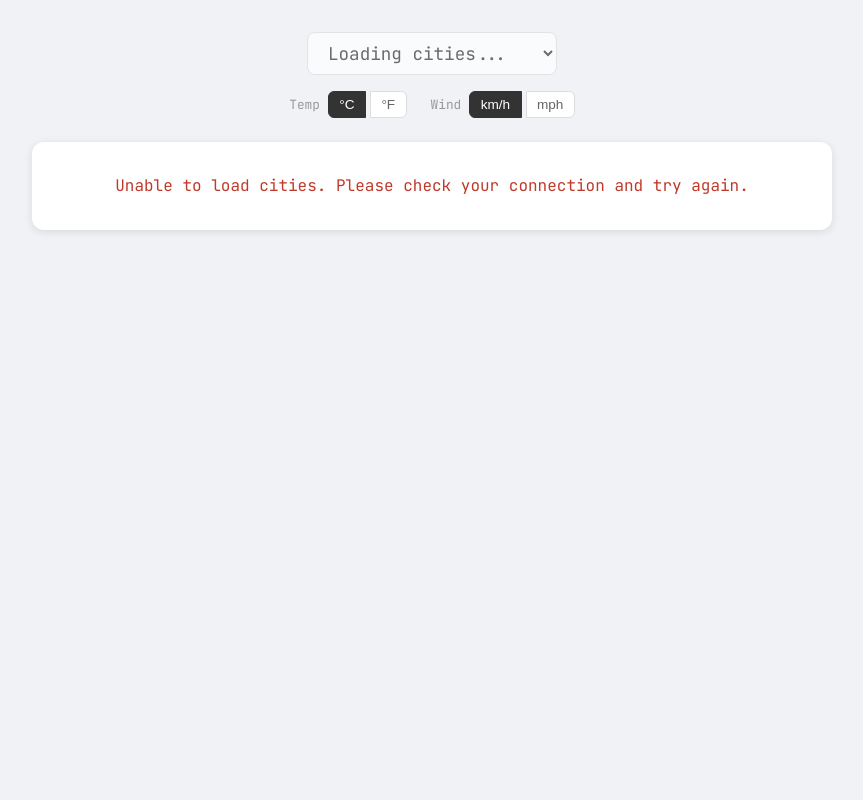
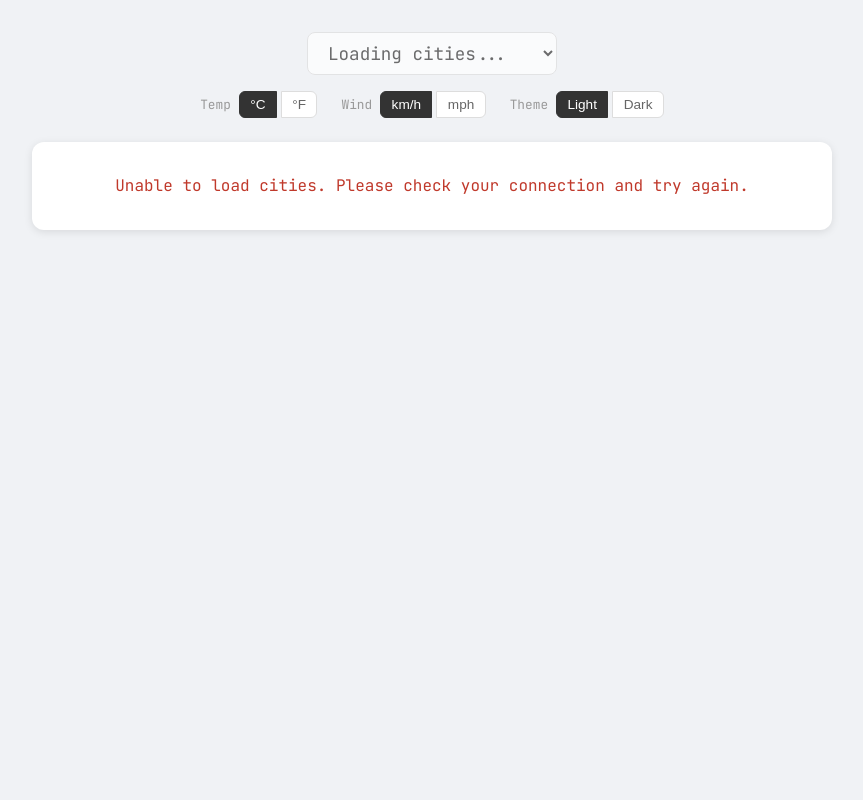
Before and after one commit to pyneCPH/demo-python-sdd, a Python web app: template templates/index.html in a window 1280 px wide. Shown: the whole page, without its empty margins (208-1071 px from the left). Run offline with Jinja, Linux system fonts and the light colour scheme; the template is opened without the code that fills it, so the values that code supplies are empty.

Commit message:
SDD-54: feat dark mode toggle for weather web UI
Add theme toggle (Light/Dark) alongside existing unit toggles using CSS
custom properties. Theme preference persists via localStorage with early
script in <head> to prevent flash of wrong theme on load.

Co-Authored-By: Claude <noreply@anthropic.com>

```diff
--- a/templates/index.html
+++ b/templates/index.html
@@ -4,15 +4,65 @@
     <meta charset="UTF-8">
     <meta name="viewport" content="width=device-width, initial-scale=1.0">
     <title>Weather</title>
+    <script>
+        (function() {
+            var theme = localStorage.getItem("theme") || "light";
+            if (theme === "dark") {
+                document.documentElement.setAttribute("data-theme", "dark");
+            }
+        })();
+    </script>
     <link rel="preconnect" href="https://fonts.googleapis.com">
     <link rel="preconnect" href="https://fonts.gstatic.com" crossorigin>
     <link href="https://fonts.googleapis.com/css2?family=JetBrains+Mono:wght@300;400;600&display=swap" rel="stylesheet">
     <style>
+        :root {
+            --bg-color: #f0f2f5;
+            --card-bg: #fff;
+            --card-shadow: rgba(0, 0, 0, 0.1);
+            --text-primary: #111;
+            --text-secondary: #333;
+            --text-muted: #555;
+            --text-condition: #666;
+            --text-label: #999;
+            --border-color: #ddd;
+            --border-light: #eee;
+            --select-bg: #fff;
+            --select-color: #333;
+            --toggle-bg: #fff;
+            --toggle-color: #666;
+            --toggle-active-bg: #333;
+            --toggle-active-color: #fff;
+            --error-color: #c0392b;
+            --error-bg: #fff;
+        }
+
+        [data-theme="dark"] {
+            --bg-color: #1a1a2e;
+            --card-bg: #16213e;
+            --card-shadow: rgba(0, 0, 0, 0.3);
+            --text-primary: #e0e0e0;
+            --text-secondary: #c0c0c0;
+            --text-muted: #a0a0a0;
+            --text-condition: #b0b0b0;
+            --text-label: #888;
+            --border-color: #2a2a4a;
+            --border-light: #2a2a4a;
+            --select-bg: #16213e;
+            --select-color: #e0e0e0;
+            --toggle-bg: #16213e;
+            --toggle-color: #a0a0a0;
+            --toggle-active-bg: #4ea7fc;
+            --toggle-active-color: #fff;
+            --error-color: #e74c3c;
+            --error-bg: #16213e;
+        }
+
         * { margin: 0; padding: 0; box-sizing: border-box; }
 
         body {
             font-family: "JetBrains Mono", "Courier New", Courier, monospace;
-            background: #f0f2f5;
+            background: var(--bg-color);
             display: flex;
             justify-content: center;
             align-items: flex-start;
@@ -57,16 +107,16 @@
 
         .toggle-group span.toggle-label {
             font-size: 0.8rem;
-            color: #999;
+            color: var(--text-label);
             margin-right: 0.25rem;
         }
 
         .toggle-btn {
             font-size: 0.85rem;
             padding: 0.3rem 0.65rem;
-            border: 1px solid #ddd;
-            background: #fff;
-            color: #666;
+            border: 1px solid var(--border-color);
+            background: var(--toggle-bg);
+            color: var(--toggle-color);
             cursor: pointer;
             transition: background 0.15s, color 0.15s;
         }
@@ -80,9 +130,9 @@
         }
 
         .toggle-btn.active {
-            background: #333;
-            color: #fff;
-            border-color: #333;
+            background: var(--toggle-active-bg);
+            color: var(--toggle-active-color);
+            border-color: var(--toggle-active-bg);
         }
 
         .forecast-row {
@@ -186,6 +236,11 @@
                 <button class="toggle-btn active" data-unit="wind" data-value="kmh">km/h</button>
                 <button class="toggle-btn" data-unit="wind" data-value="mph">mph</button>
             </div>
+            <div class="toggle-group">
+                <span class="toggle-label">Theme</span>
+                <button class="toggle-btn active" data-unit="theme" data-value="light">Light</button>
+                <button class="toggle-btn" data-unit="theme" data-value="dark">Dark</button>
+            </div>
         </div>
         <div id="forecast-area">
             <p class="loading">Loading weather data...</p>
@@ -199,10 +254,12 @@
 
         var tempUnit = localStorage.getItem("tempUnit") || "C";
         var windUnit = localStorage.getItem("windUnit") || "kmh";
+        var currentTheme = localStorage.getItem("theme") || "light";
 
         function initToggles() {
             var tempBtns = document.querySelectorAll('[data-unit="temp"]');
             var windBtns = document.querySelectorAll('[data-unit="wind"]');
+            var themeBtns = document.querySelectorAll('[data-unit="theme"]');
             for (var i = 0; i < tempBtns.length; i++) {
                 if (tempBtns[i].getAttribute("data-value") === tempUnit) {
                     tempBtns[i].classList.add("active");
@@ -217,6 +274,23 @@
                     windBtns[i].classList.remove("active");
                 }
             }
+            for (var i = 0; i < themeBtns.length; i++) {
+                if (themeBtns[i].getAttribute("data-value") === currentTheme) {
+                    themeBtns[i].classList.add("active");
+                } else {
+                    themeBtns[i].classList.remove("active");
+                }
+            }
+        }
+
+        function applyTheme(theme) {
+            currentTheme = theme;
+            if (theme === "dark") {
+                document.documentElement.setAttribute("data-theme", "dark");
+            } else {
+                document.documentElement.removeAttribute("data-theme");
+            }
+            localStorage.setItem("theme", theme);
         }
 
         document.querySelector(".unit-toggles").addEventListener("click", function(e) {
@@ -227,9 +301,11 @@
             if (unit === "temp") {
                 tempUnit = value;
                 localStorage.setItem("tempUnit", value);
-            } else {
+            } else if (unit === "wind") {
                 windUnit = value;
                 localStorage.setItem("windUnit", value);
+            } else if (unit === "theme") {
+                applyTheme(value);
             }
             initToggles();
             if (rawForecasts) {
```
Also changed, not shown: other parts of templates/index.html (+15 -15 lines), tests/test_server.py (+47 -0 lines).
